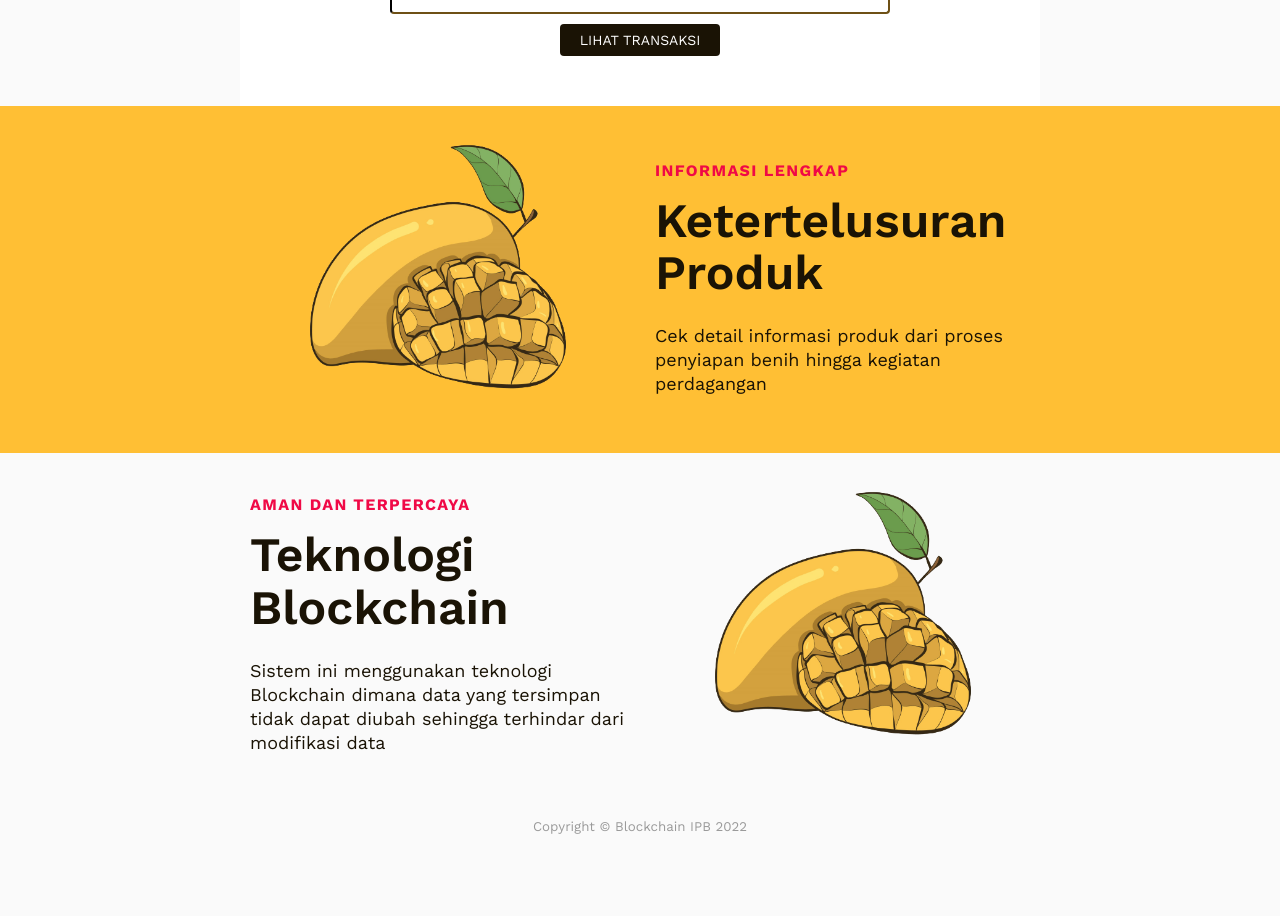
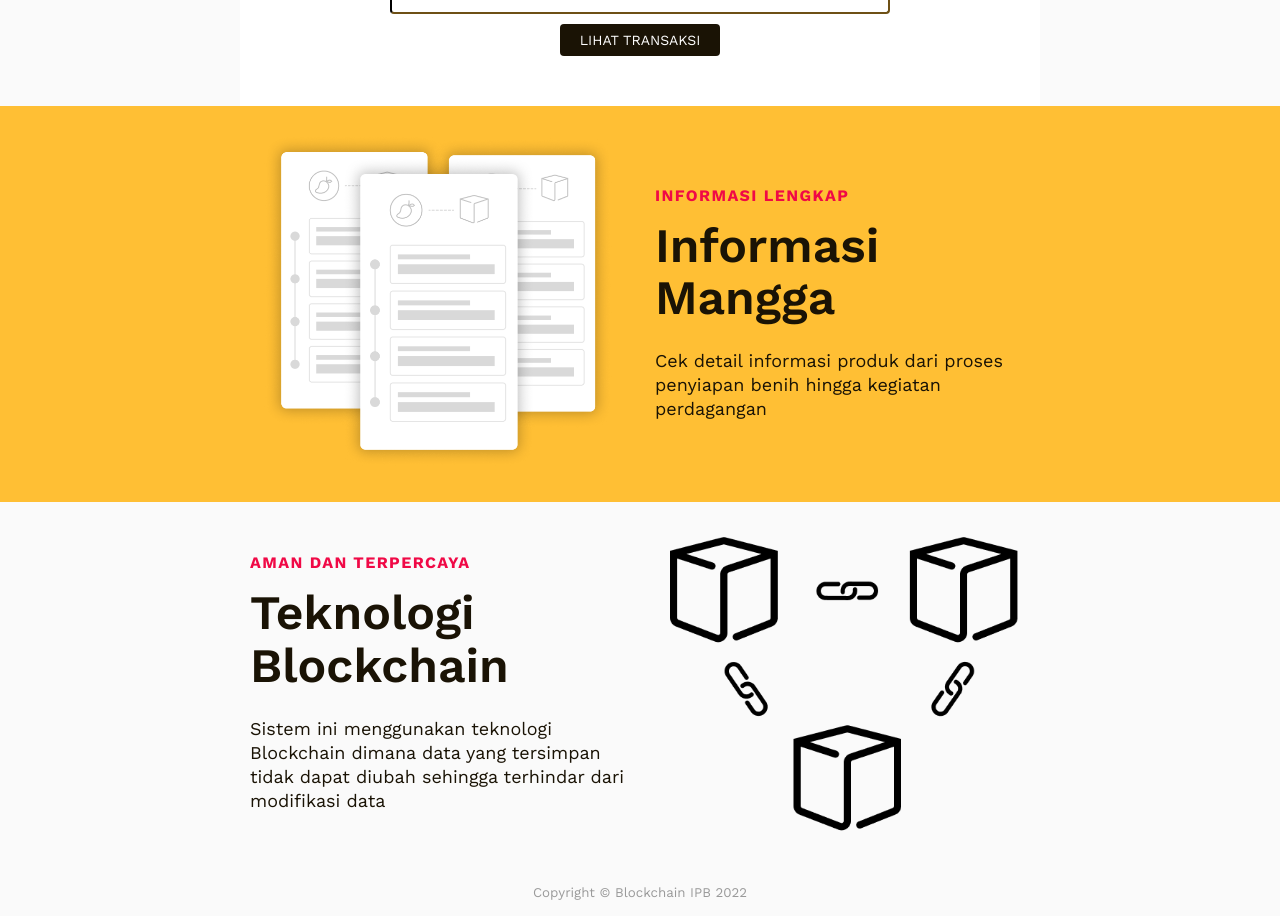
Before and after one commit to sabrinadizam21/fe-mangosp-blockchain, a React (Create React App) app: page / in a window 1280 px wide. Shown: the part 843-1759 px from the top of the page. Before the commit the page ends 1693 px from the top, so only its background shows below. Built offline with nearby package versions, Linux system fonts and the light colour scheme.

Commit message:
add png at blockchain desc

```diff
--- a/src/pages/Home/Home.js
+++ b/src/pages/Home/Home.js
@@ -122,15 +122,14 @@ function Home() {
           <div className='col'>
             <div className='home__hero-text-wrapper'>
             <div className="home__hero-tooltip">
-                <img src={'mango.png'} alt={'Mangga'} className='home__hero-img'/>
-                <span className='home__hero-tooltiptext'>Background vector created by freepik - www.freepik.com</span>
+                <img src={'ketertelusuran.png'} alt={'trace'} className='home__hero-img' />
               </div>
             </div>
           </div>
           <div className='col'>
             <div className='home__hero-img-wrapper'>
               <div className='top-line'>Informasi Lengkap</div>
-              <h4 className={lightText ? 'heading' : 'heading dark'}>Ketertelusuran Produk</h4>
+              <h4 className={lightText ? 'heading' : 'heading dark'}>Informasi Mangga</h4>
               <p className={ lightTextDesc ? 'home__hero-subtitle' : 'home__hero-subtitle dark' } >
                 Cek detail informasi produk dari proses penyiapan benih hingga kegiatan perdagangan
               </p>
@@ -160,9 +159,8 @@ function Home() {
           </div>
           <div className='col'>
             <div className='home__hero-text-wrapper'>
-            <div className="home__hero-tooltip">
-                <img src={'mango.png'} alt={'Mangga'} className='home__hero-img'/>
-                <span className='home__hero-tooltiptext'>Background vector created by freepik - www.freepik.com</span>
+              <div className="home__hero-tooltip">
+                <img src={'blockhain.png'} alt={'Blockchain'} className='home__hero-img'/>
               </div>
             </div>
           </div>
```
Also changed, not shown: public/blockhain.png (added), public/ketertelusuran.png (added).
